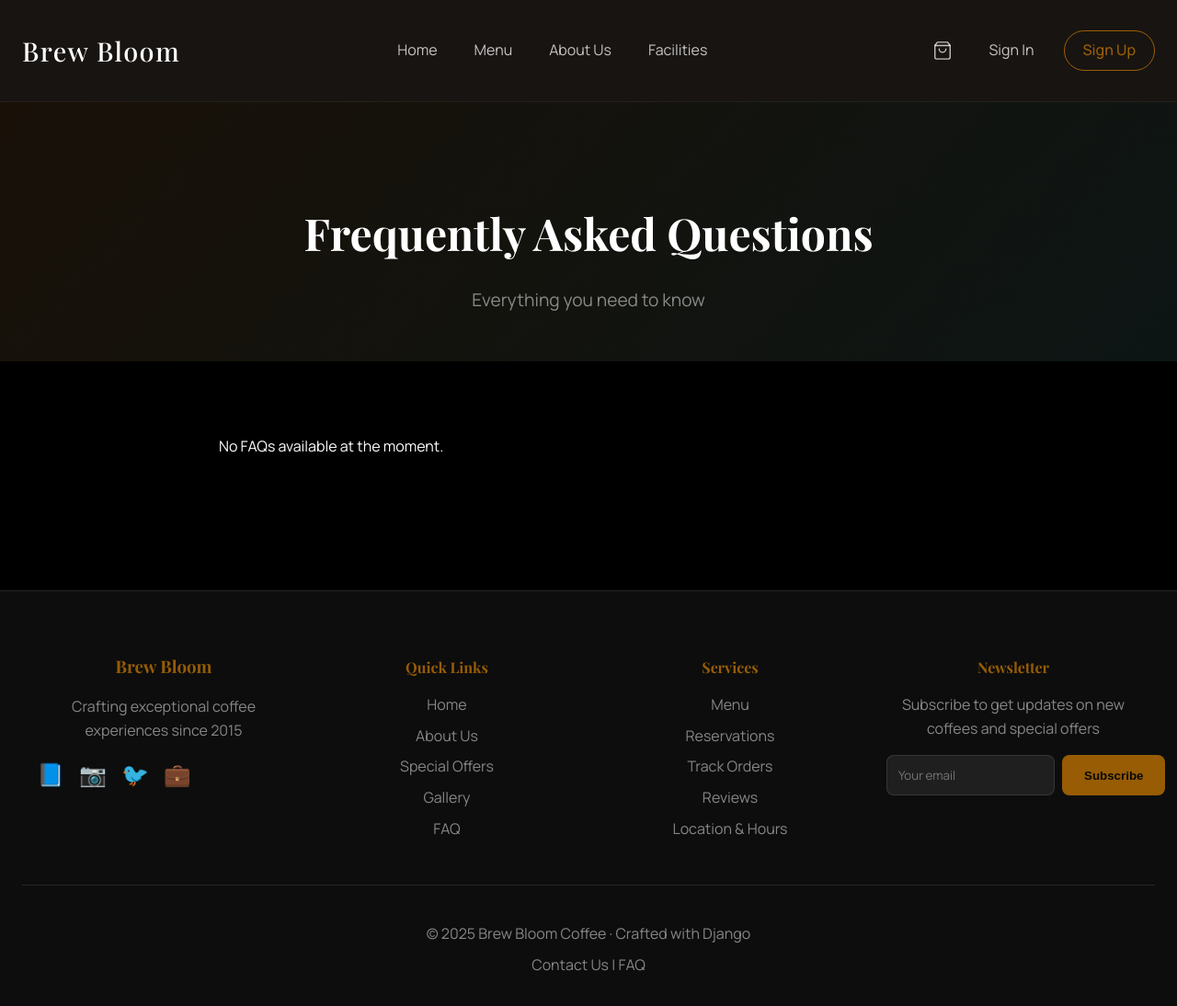
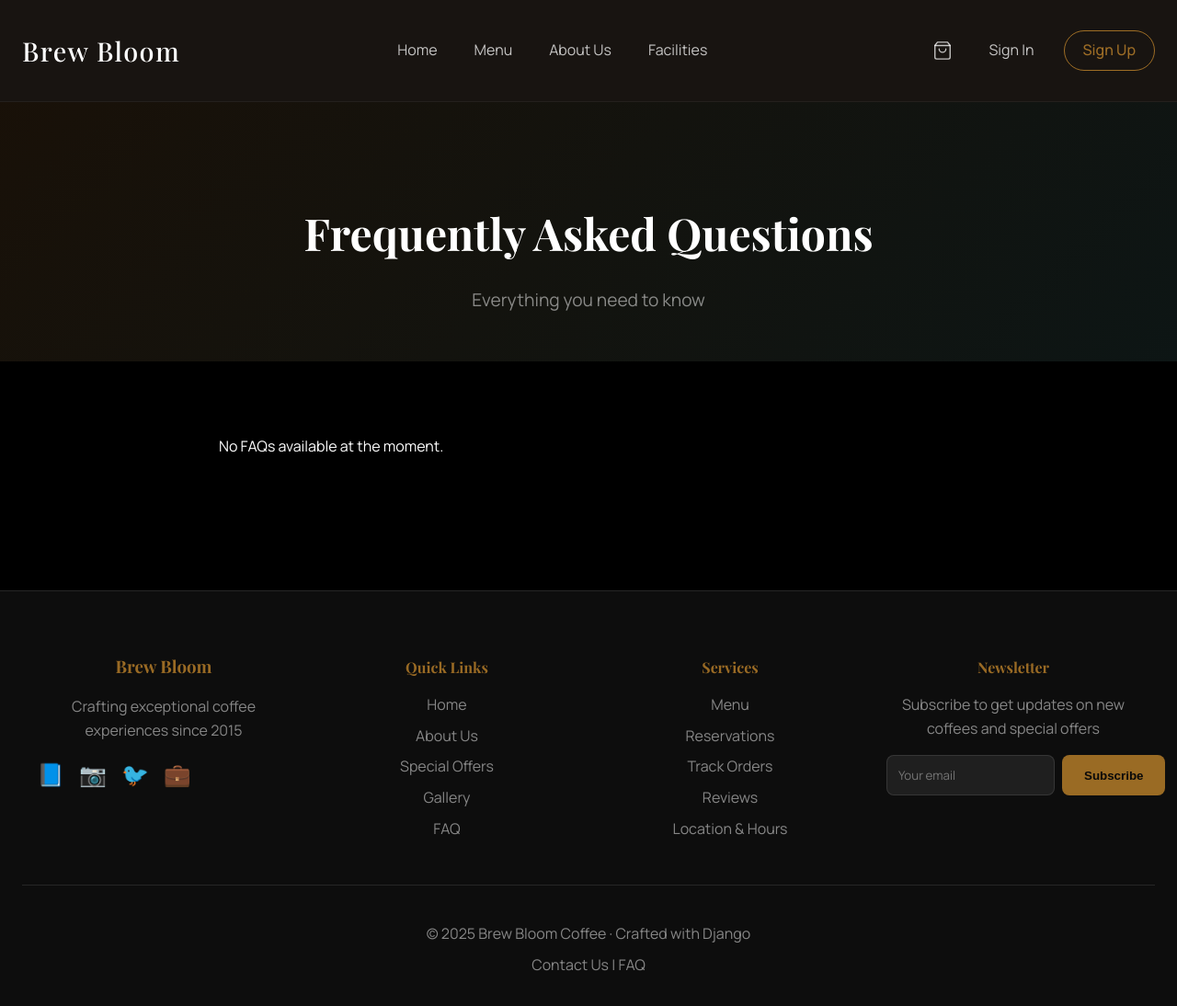
Before and after one commit to Sadman-Devx/coffee-shop, a Django app: page /faq/ in a window 1280 px wide. Shown: the whole page at 92% size. Run offline with Django 5.2, Linux system fonts and the light colour scheme; data that the repository does not hold is empty.

```diff
--- a/static/css/styles.css
+++ b/static/css/styles.css
@@ -4,7 +4,7 @@
     --bg-dark: #000000;
     --bg-card: rgba(255, 255, 255, 0.05);
     --bg-card-light: rgba(255, 255, 255, 0.08);
-    --accent: #d37f01b2;
+    --accent: #d7942fb2;
     --accent-secondary: #ffed4e;
     --accent-tertiary: #ffaa00;
     --text: #ffffff;
```
